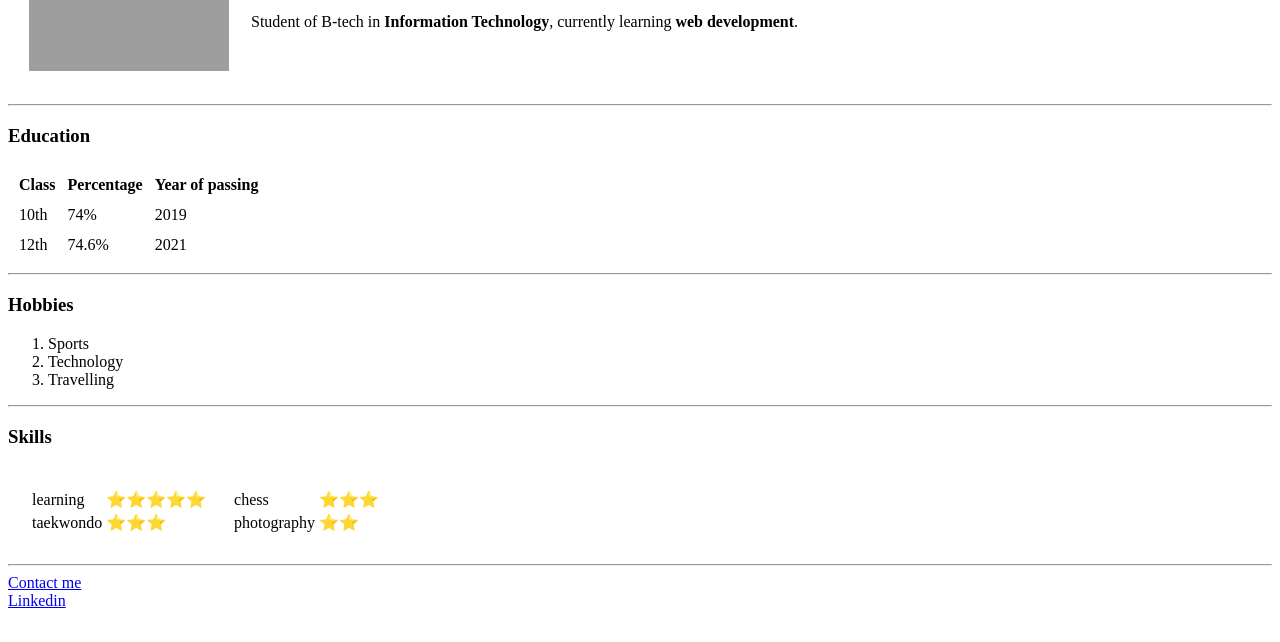
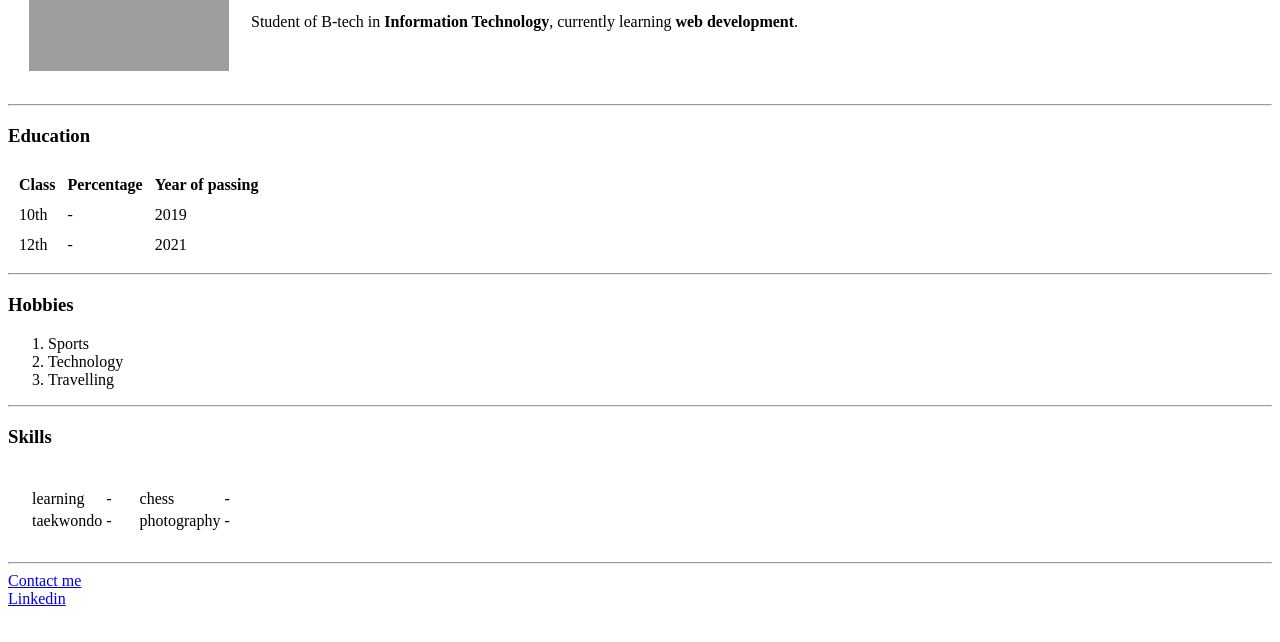
Before and after one commit to HarshMadavi/cv, a plain HTML site: page index.html in a window 1280 px wide. Shown: the part 158-800 px from the top of the page. Drawn offline with Linux system fonts and the light colour scheme; grey boxes are pictures that could not be loaded.

Commit message:
Update index.html

```diff
--- a/index.html
+++ b/index.html
@@ -25,12 +25,12 @@
         </tr>
         <tr>
             <td>10th </td>
-            <td>74% </td>
+            <td>-</td>
             <td>2019</td>
         </tr>
         <tr>
             <td>12th </td>
-            <td>74.6% </td>
+            <td>-</td>
             <td>2021</td>
         </tr>
     </table>
@@ -49,11 +49,11 @@
           <table>
             <tr>
               <td>learning</td>
-              <td>⭐⭐⭐⭐⭐</td>
+              <td>-</td>
             </tr>
             <tr>
               <td>taekwondo</td>
-              <td>⭐⭐⭐</td>
+              <td>-</td>
             </tr>
           </table>
         </td>
@@ -61,11 +61,11 @@
           <table>
             <tr>
               <td>chess</td>
-              <td>⭐⭐⭐</td>
+              <td>-</td>
             </tr>
             <tr>
               <td>photography</td>
-              <td>⭐⭐</td>
+              <td>-</td>
             </tr>
           </table>
         </td>
```
